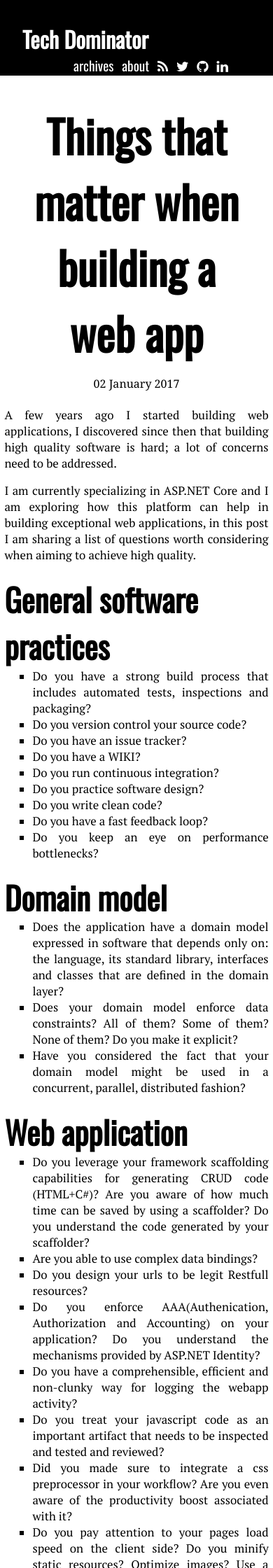
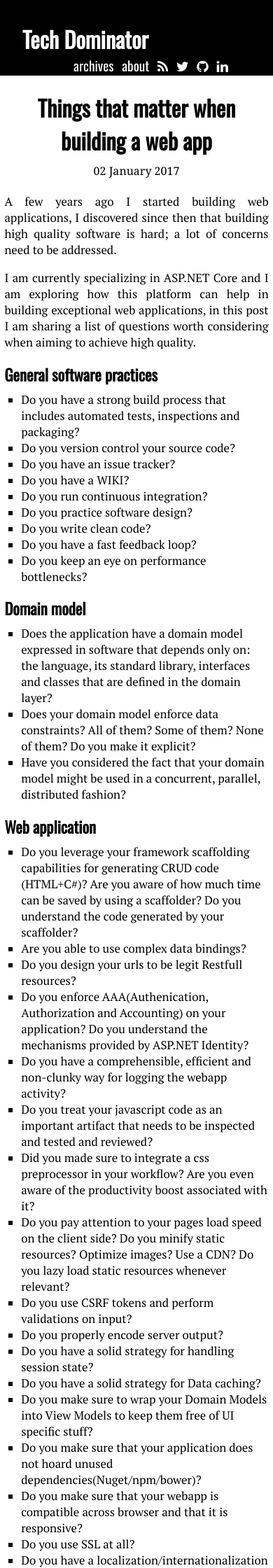
Before and after one commit to MissaouiChedy/MissaouiChedy.github.io, a Jekyll site: the page built from index.html, in a window 390 px wide. Shown: the top 2240 px of the page at 70% size. Built offline with Jekyll 4.4.1, drawn with Linux system fonts in a browser that asks for light colours.

Commit message:
WIP mobile stylesheet

```diff
--- a/_sass/mobile.scss
+++ b/_sass/mobile.scss
@@ -1,5 +1,5 @@
-$breakpoint: 320px;
-@media screen and (max-width: $breakpoint) {
+
+@media screen and (min-width: 320px) and (max-width: 480px) {
 	article.post {
 		h1 {
 			font-size: 1.999em;
```
